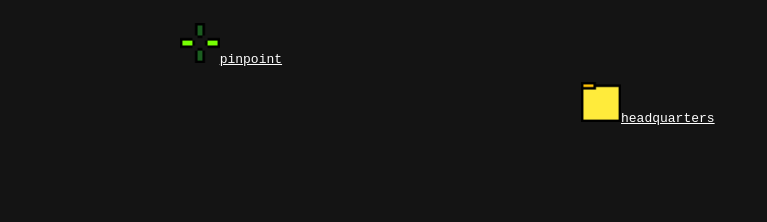
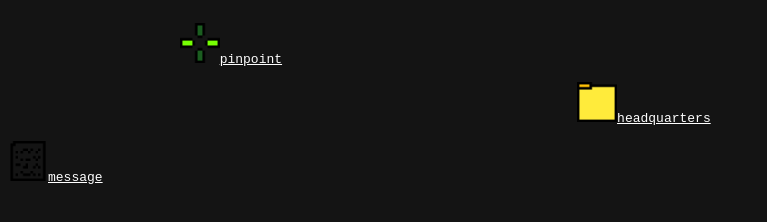
Before and after one commit to AJLStick/doors, a plain HTML site: page index.html in a window 1280 px wide. Shown: the full height of the page, 0-767 px from the left. Drawn offline with Linux system fonts and the light colour scheme.

Commit message:
Update index.html

```diff
--- a/index.html
+++ b/index.html
@@ -7,3 +7,5 @@ a {color:white;}
                       <a href="pinpoint"><img src="https://ajlstick.github.io/doors/target.png" width="40px">pinpoint</a>
 <center>
   <a href="hq"><img src="https://ajlstick.github.io/doors/hq.png" width="40px">headquarters</a>
+</center>
+<a href="message"><img src="https://ajlstick.github.io/doors/message.png" width="40px">message</a>
```
